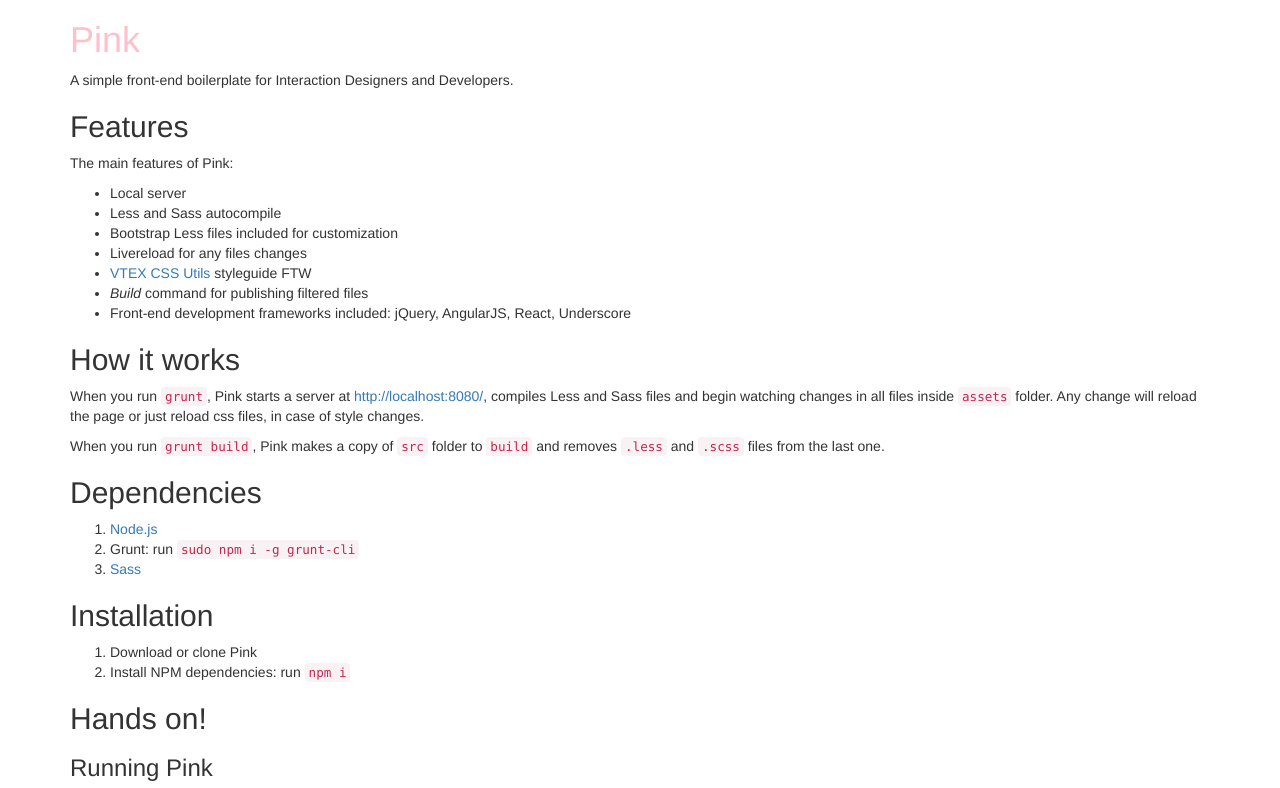
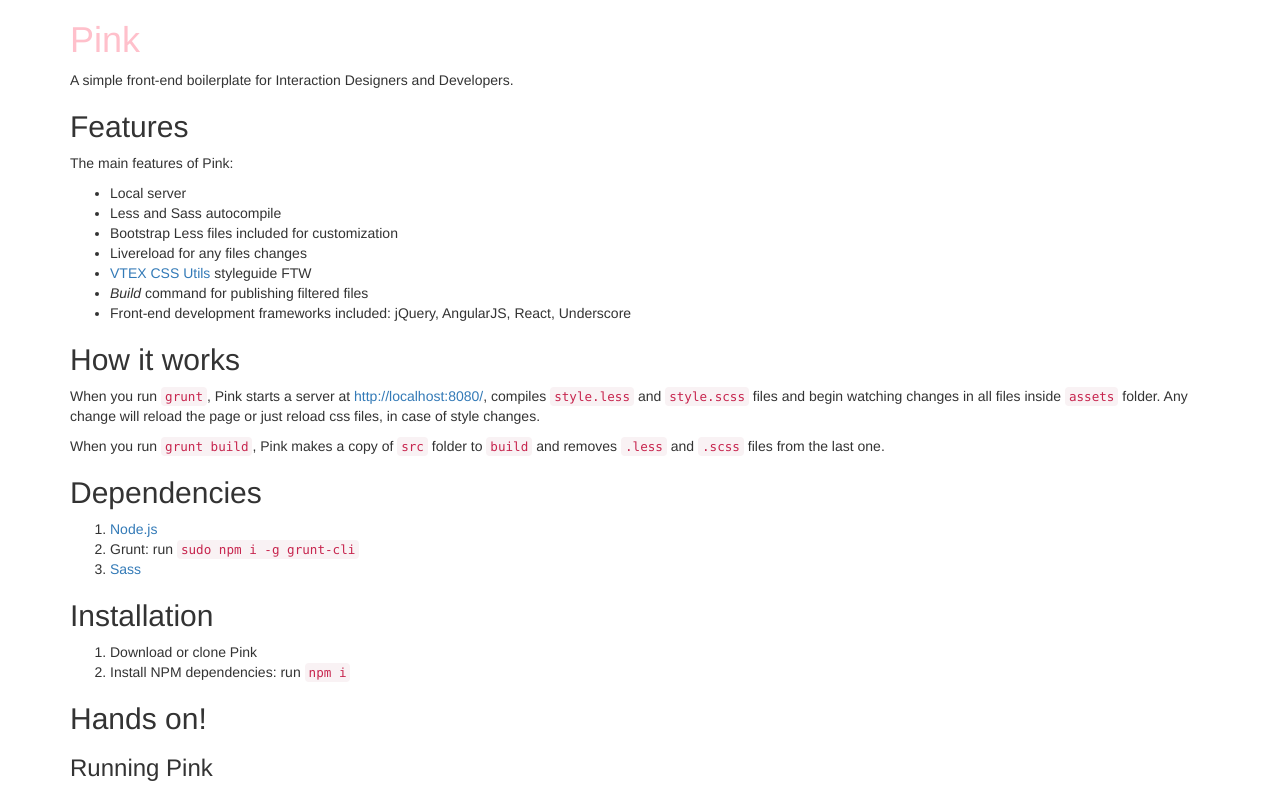
Before and after one commit to vtex/payment-mocker, a website: page src/index.html in a window 1280 px wide. Shown: the top 788 px of the page. Drawn offline with Linux system fonts and the light colour scheme.

Commit message:
Improves Pink readme

```diff
--- a/src/index.html
+++ b/src/index.html
@@ -41,7 +41,7 @@
 
       <h2>How it works</h2>
       <p>
-        When you run <code>grunt</code>, Pink starts a server at <a href="http://localhost:8080/">http://localhost:8080/</a>, compiles Less and Sass files and begin watching changes in all files inside <code>assets</code> folder. Any change will reload the page or just reload css files, in case of style changes.
+        When you run <code>grunt</code>, Pink starts a server at <a href="http://localhost:8080/">http://localhost:8080/</a>, compiles <code>style.less</code> and <code>style.scss</code> files and begin watching changes in all files inside <code>assets</code> folder. Any change will reload the page or just reload css files, in case of style changes.
       </p>
       <p>
         When you run <code>grunt build</code>, Pink makes a copy of <code>src</code> folder to <code>build</code> and removes <code>.less</code> and <code>.scss</code> files from the last one.
```
Also changed, not shown: README.md.
